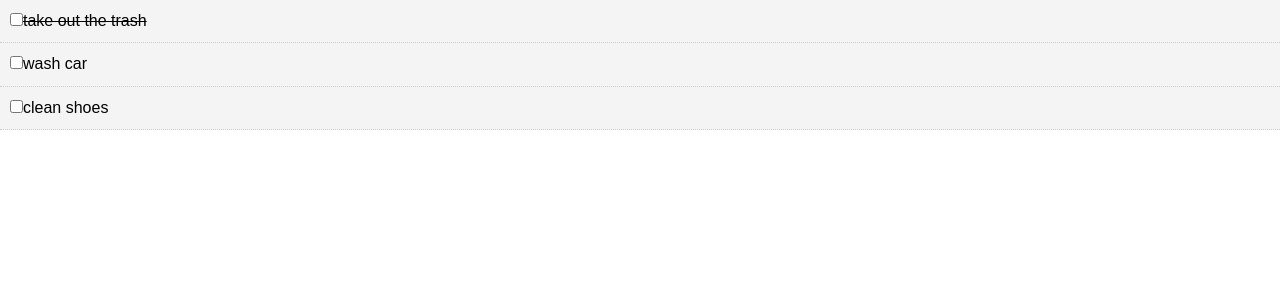
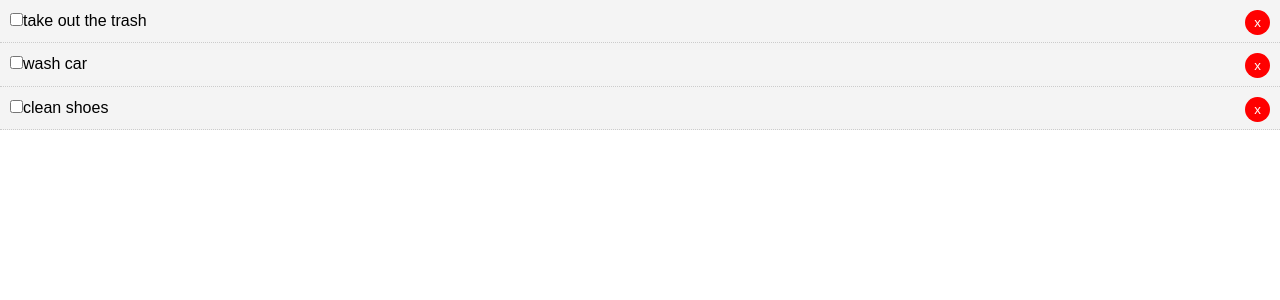
Before and after one commit to jebuth/react_tutorial, a React (Create React App) app: page / in a window 1280 px wide. Shown: the top 300 px of the page. Built offline with nearby package versions, Linux system fonts and the light colour scheme.

Commit message:
delete task

```diff
--- a/src/App.js
+++ b/src/App.js
@@ -10,7 +10,7 @@ class App extends Component {
       {
         id: 1,
         title: 'take out the trash',
-        completed: true
+        completed: false
       },
       {
         id: 2,
@@ -34,12 +34,19 @@ class App extends Component {
     })});
   }
 
+  // delete todo
+  deleteTodo = (_id) => {
+    this.setState({todos: [...this.state.todos.filter(todo => todo.id !== _id)]});
+  }
+
   render() {
 
     return (
       <div className="App">
         {/* this was declared in the Component's state */}
-        <Todos todos={this.state.todos} markComplete={this.markComplete} />
+        <Todos todos={this.state.todos}
+               markComplete={this.markComplete}
+               deleteTodo={this.deleteTodo} />
       </div>
     );
   }
--- a/src/components/TodoItem.js
+++ b/src/components/TodoItem.js
@@ -24,10 +24,21 @@ export class TodoItem extends Component {
             {/* this is passed from Todo component as a prop and
                 received here as a prop. it is only a state of the parent component. */}
             {title}
+            <button style={btnStyle} onClick={this.props.deleteTodo.bind(this, id)}>x</button>
           </p>
       </div>
     )
   }
+}
+
+const btnStyle = {
+  background: '#ff0000',
+  color: '#fff',
+  border: 'none',
+  padding: '5px 9px',
+  borderRadius: '50%',
+  cursor: 'pointer',
+  float: 'right'
 }
 
 // Prop-types (good practice?)
--- a/src/components/Todos.js
+++ b/src/components/Todos.js
@@ -9,7 +9,10 @@ class Todos extends Component {
     // but here it is a prop. it will be passed as a prop
     // to TodoItem and will be a prop in TodoItem
     return this.props.todos.map((todo) => (
-      <TodoItem key={todo.id} todo={todo} markComplete={this.props.markComplete} />
+      <TodoItem key={todo.id}
+                todo={todo}
+                markComplete={this.props.markComplete}
+                deleteTodo={this.props.deleteTodo}/>
     ));
   }
 }
```
